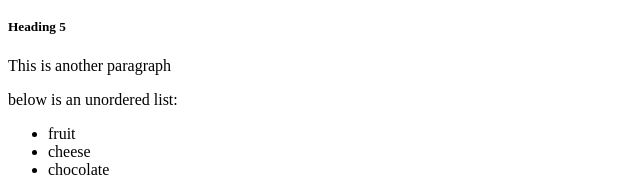
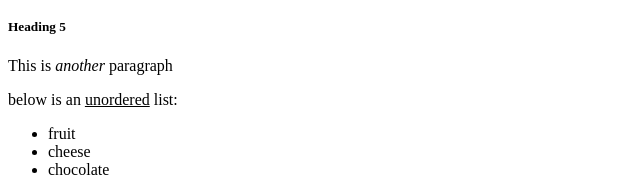
Before and after one commit to fountainpen14/html5-Basic, a plain HTML site: page index.html in a window 1280 px wide. Shown: the part 217-409 px from the top of the page, 0-640 px from the left. Drawn offline with Linux system fonts and the light colour scheme.

Commit message:
Update index.html

```diff
--- a/index.html
+++ b/index.html
@@ -9,8 +9,8 @@
     <h4>Heading 4</h4>
    <p>this is a paragraph.  <b>this line is special, so it is in bold</b></p>
    <h5>Heading 5</h5>
-   <p>This is another paragraph</p>
-   <p>below is an unordered list:</p>
+   <p>This is <i>another</i> paragraph</p>
+   <p>below is an <u>unordered</u> list:</p>
       <ul>
         <li>fruit</li>
         <li>cheese</li>
```
